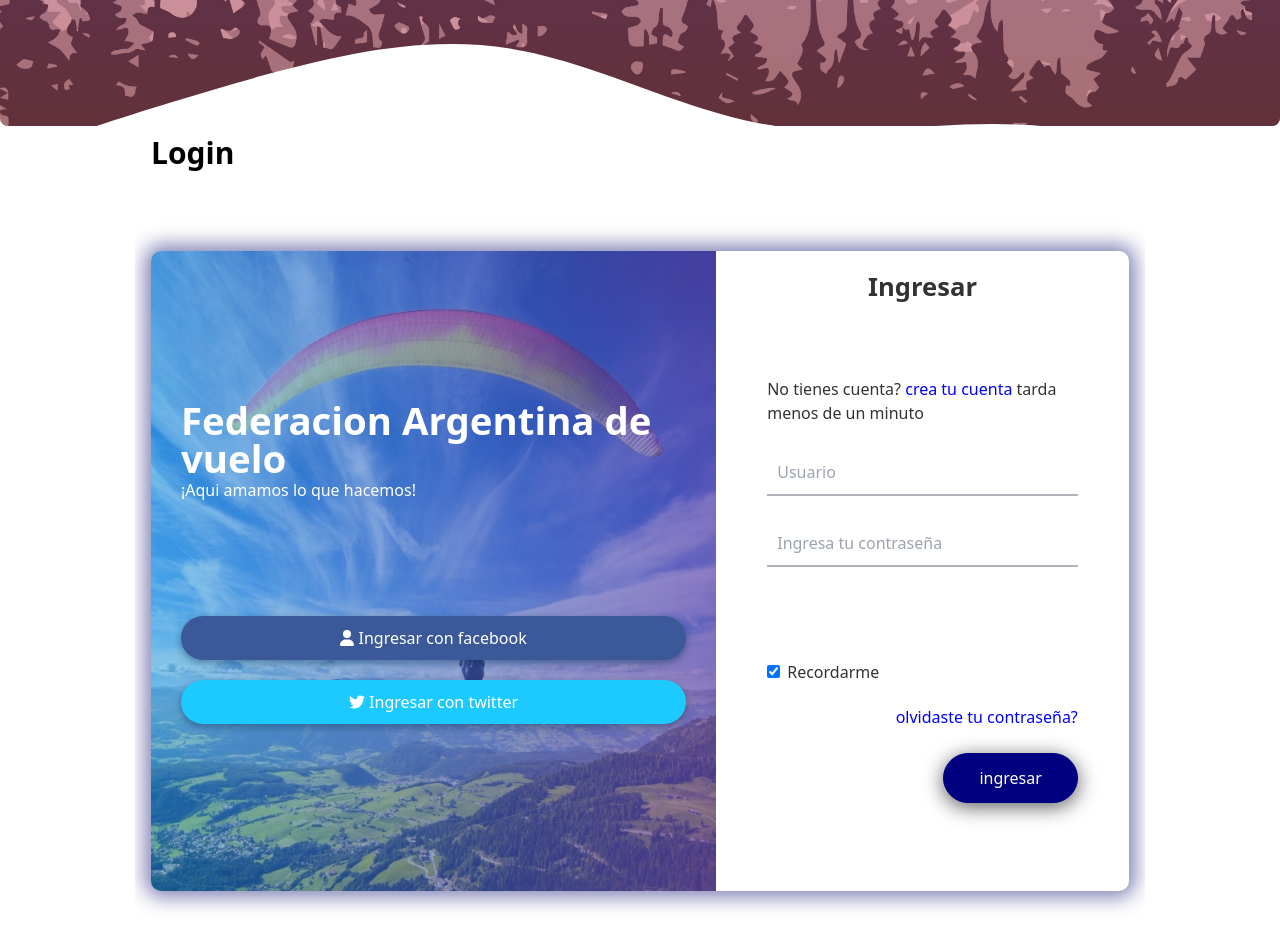
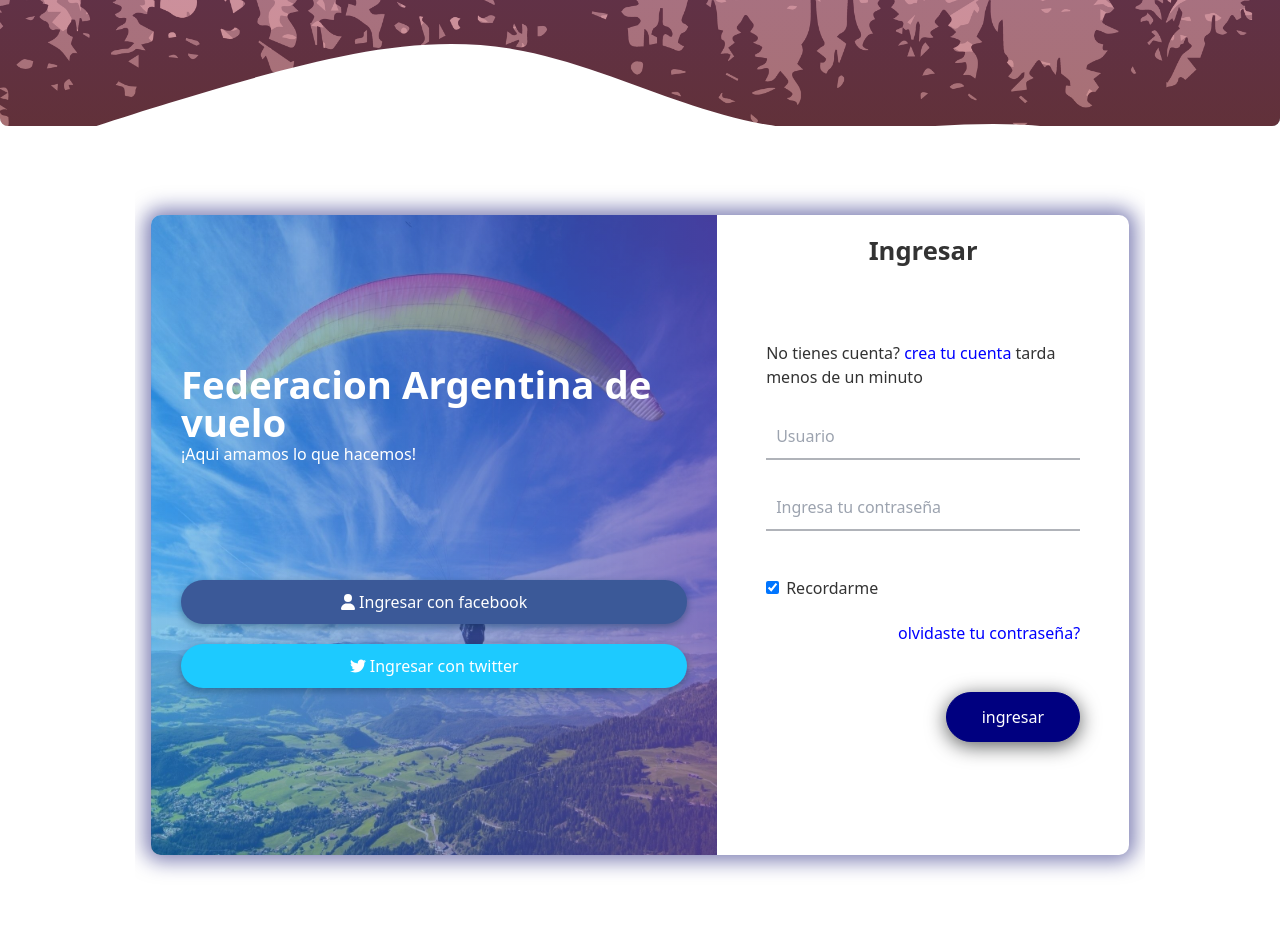
Before and after one commit to daposadap9/favl, a React (Vite) app: page /ingresar in a window 1280 px wide. Shown: the part 660-1608 px from the top of the page. Built offline with nearby package versions, Linux system fonts and the light colour scheme.

Commit message:
new Changes-Adapt Responsive from Login 9/10

```diff
--- a/src/pages/Login.jsx
+++ b/src/pages/Login.jsx
@@ -23,9 +23,6 @@ const Login = () => {
       midDesktop:max-w-screen-midDesktop midDesktop:bg-transparent overflow-hidden
       mt-[699px]"
       >
-        <div>
-          <h1 className="text-3xl font-semibold">Login</h1>
-        </div>
         <div classname="bodyLogin">
           <div className="box-form">
             <div className="left">
@@ -61,12 +58,12 @@ const Login = () => {
               </p>
               <div className="inputs">
                 <input type="text" placeholder="Usuario" />
-                <br />
+                {/* <br /> */}
                 <input type="password" placeholder="Ingresa tu contraseña" />
               </div>
 
-              <br />
-              <br />
+              {/* <br />
+              <br /> */}
 
               <div className="remember-me--forget-password">
                 <label>
@@ -78,7 +75,7 @@ const Login = () => {
                 </p>
               </div>
 
-              <br />
+              {/* <br /> */}
               <button className="button-login">
                 <a href="#">ingresar</a>
               </button>
--- a/src/pages/css/Login.css
+++ b/src/pages/css/Login.css
@@ -39,7 +39,7 @@
 
 @media (max-width: 980px) {
   .box-form {
-      flex-flow: wrap;
+    flex-flow: column;
     text-align: center;
     align-content: center;
     align-items: center;
@@ -119,11 +119,11 @@
 }
 
 .box-form .right {
-    padding-left: 4vw;
+  padding-left: 5%;
   overflow: hidden;
   width: 50vw;
   height: 100vh;
-    padding-right: 4vw;
+  padding-right: 5%;
   padding-top: 2vh;
   color: #333333;
   margin-top: 20px;
@@ -169,9 +169,9 @@
 }
 
 .box-form .right input:hover {
-    font-size: 2vh;
+  font-size: 120%;
   transition: 0.3s;
-    margin-top: 23px;
+  margin-top: 22px;
 }
 
 .box-form .right .remember-me--forget-password {
@@ -225,6 +225,7 @@
 }
 
 .box-form .right button {
+  margin-top: 15%;
   float: right;
   color: #333333;
   font-size: 16px;
```
Lines whose indentation alone changed are shown as unchanged.
